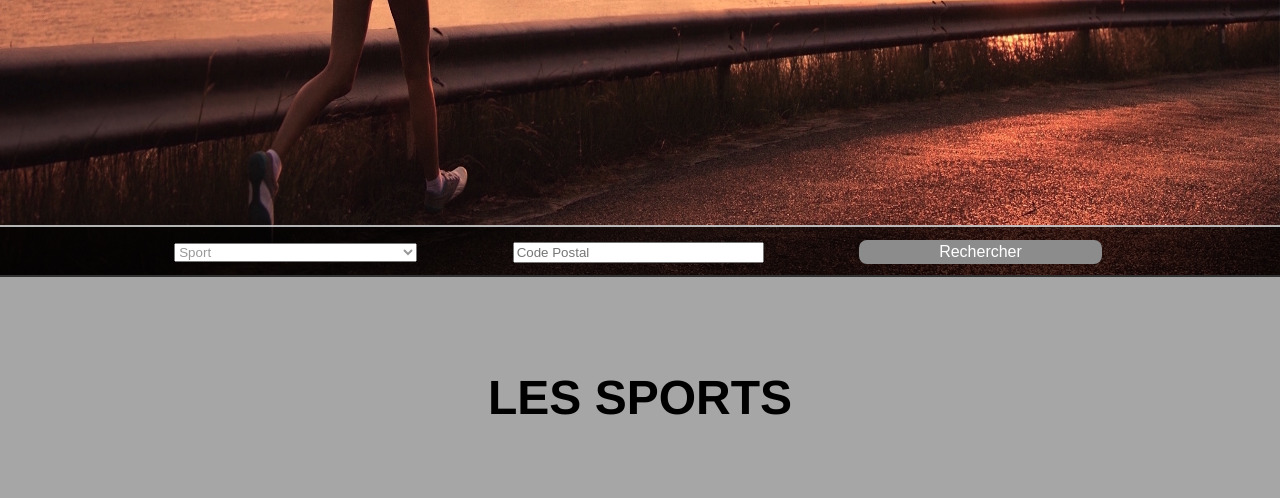
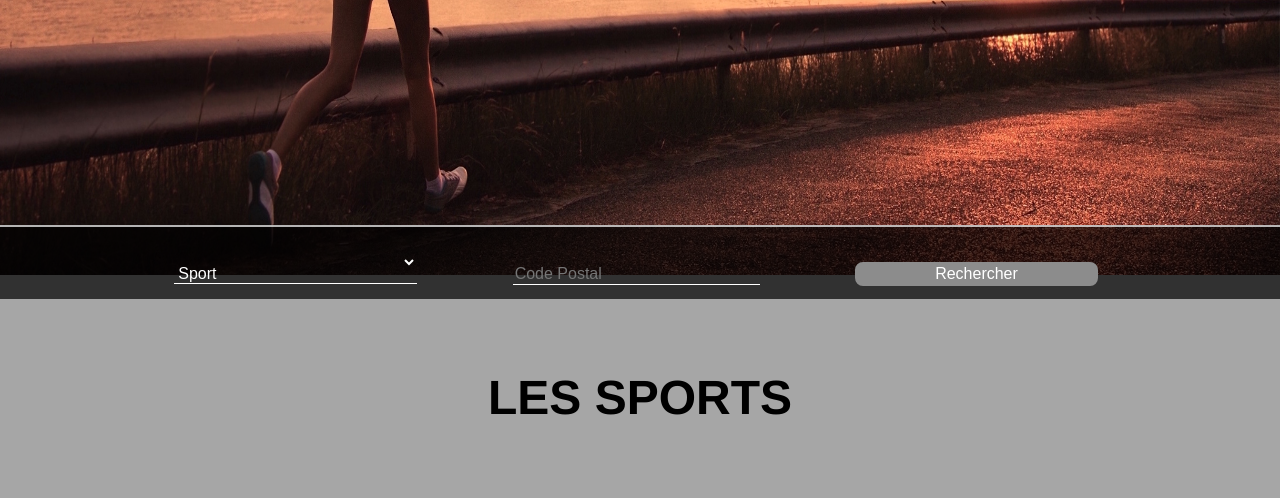
Before and after one commit to Jiawdft/G6B, a PHP site: page /controleur/Forum.php in a window 1280 px wide. Shown: the part 519-1017 px from the top of the page. Run offline with PHP 8.4, Linux system fonts and the light colour scheme; data that the repository does not hold is empty.

Commit message:
MàJ Recherche

```diff
--- a/Site/vue/Accueil.css
+++ b/Site/vue/Accueil.css
@@ -112,29 +112,26 @@ html, footer{
 	margin-left: 10%;
 	margin-right: 7.5%;
 	width: 20%;
-}
-
-.search select {
-	text-decoration: none;
-	color: #999999;
-}
-
-.search select:hover {
-	color: black;
-}
-.search input {
-	width: 20%;
-	margin-right: 7.5%;
+    outline: none;
+    color: #ffffff;
+    border: none;
+    border-bottom: 1px solid #ffffff;
+    background: transparent;
+    font-size: 1em;
+    padding-top: 1.5em;
 }
 
 .search input {
-	text-decoration: none;
-	color: #999999;
+    outline: none;
+    width: 20%;
+    margin-right: 7.5%;
+    color: #ffffff;
+    border: none;
+    border-bottom: 1px solid #ffffff;
+    background: transparent;
+    font-size: 1em;
 }
 
-.search input:hover {
-	color: black;
-}
 
 .search input[type="submit"] {
     background-color: rgb(140,140,140);
```
